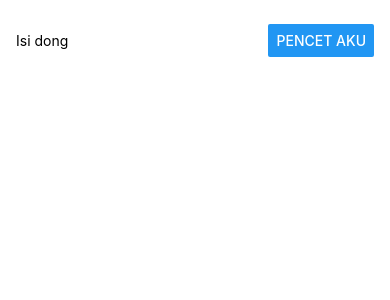
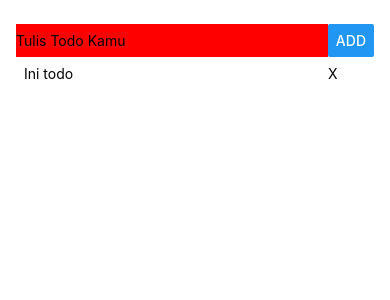
Before and after one commit to jsetiady/soresore, a React Native app: screen / in a window 390 px wide. Shown: the top 300 px of the page. Built offline with nearby package versions, Linux system fonts and the light colour scheme.

Commit message:
hari kedua

```diff
--- a/App.js
+++ b/App.js
@@ -1,12 +1,30 @@
 import React from 'react';
 import { StyleSheet, Text, View, Button } from 'react-native';
-import AppTodo from './components/AppTodo'
+import AddTodo from './components/AddTodo'
+import Todos from './components/Todos'
 
 export default class App extends React.Component {
+  constructor(props) {
+    super(props);
+
+    this.state = {
+      todos: []
+    };
+  }
+
+  handleAddTodo(todo) {
+    let newTodos = this.state.todos
+    newTodos.push(todo)
+    this.setState({todos: newTodos})
+    console.log(this.state.todos)
+  }
+
   render() {
     return (
-      <View>
-        <AppTodo />
+      <View style= {styles.container}>
+        {console.log(this.state.nama)}
+        <AddTodo addTodo={this.handleAddTodo.bind(this)} />
+        <Todos todos={this.state.todos}/>
       </View>
     );
   }
@@ -14,6 +32,9 @@ export default class App extends React.Component {
 
 const styles = StyleSheet.create({
   container: {
-
+    flex: 1,
+    marginTop: 24,
+    marginLeft: 16,
+    marginRight: 16
   },
 });
--- /dev/null
+++ b/components/AddTodo.js
@@ -0,0 +1,48 @@
+'use strict';
+
+import React, { Component } from 'react';
+
+import {
+  StyleSheet,
+  View,
+  TextInput,
+  Button
+} from 'react-native';
+
+export default class AddTodo extends React.Component {
+  constructor(props) {
+    super(props);
+
+    this.state = {
+      todo: ''
+    };
+  }
+  handleButtonPress() {
+    this.props.addTodo(this.state.todo)
+    this.setState({todo: ''})
+  }
+
+  render() {
+    return (
+      <View style={styles.addTodo}>
+        <TextInput
+          style={{flex: 8, backgroundColor: 'red'}}
+          placeholder='Tulis Todo Kamu'
+          onChangeText={todo => this.setState({todo: todo})}
+          value={this.state.todo}
+        />
+        <Button
+          style={{flex: 1, backgroundColor: 'blue'}}
+          onPress={this.handleButtonPress.bind(this)}
+          title='Add'
+        />
+      </View>
+    );
+  }
+}
+
+const styles = StyleSheet.create({
+  addTodo: {
+    flexDirection: 'row' //flexbox
+  }
+});
--- a/components/AppTodo.js
+++ /dev/null
@@ -1,30 +0,0 @@
-'use strict';
-
-import React, { Component } from 'react';
-
-import {
-  StyleSheet,
-  View,
-  TextInput,
-  Button
-} from 'react-native';
-
-export default class AppTodo extends Component {
-  render() {
-    return (
-      <View style={styles.appTodo}>
-        <TextInput style={{flex:8}} placeholder='Isi dong' />
-        <Button style={{flex:1}} onPress={console.log('button pressed')} title='Pencet aku' />
-      </View>
-    );
-  }
-}
-
-const styles = StyleSheet.create({
-  appTodo: {
-    flexDirection: 'row',
-    marginTop: 24,
-    marginLeft: 16,
-    marginRight: 16
-  }
-});
--- /dev/null
+++ b/components/TodoItem.js
@@ -0,0 +1,40 @@
+'use strict';
+
+import React, { Component } from 'react';
+
+import {
+  StyleSheet,
+  View,
+  Text,
+  TouchableOpacity
+} from 'react-native';
+
+export default class TodoItem extends React.Component {
+  handleDeleteButton() {
+      console.log('delete pressed')
+  }
+
+  render() {
+    return (
+      <View style={styles.todoItem}>
+        <Text style={styles.textnya}>Ini todo</Text>
+        <TouchableOpacity style={styles.deletenya} onPress={this.handleDeleteButton.bind(this)}>
+          <Text>X</Text>
+        </TouchableOpacity>
+      </View>
+    );
+  }
+}
+
+const styles = StyleSheet.create({
+  todoItem: {
+    flexDirection: 'row',
+    margin: 8
+  },
+  textnya: {
+    flex: 8
+  },
+  deletenya: {
+    flex: 1
+  }
+});
--- /dev/null
+++ b/components/Todos.js
@@ -0,0 +1,23 @@
+'use strict';
+
+import React, { Component } from 'react';
+
+import {
+  StyleSheet,
+  View,
+} from 'react-native';
+import TodoItem from './TodoItem'
+
+export default class Todos extends React.Component {
+  render() {
+    return (
+      <View>
+        <TodoItem />
+      </View>
+    );
+  }
+}
+
+const styles = StyleSheet.create({
+
+});
```
